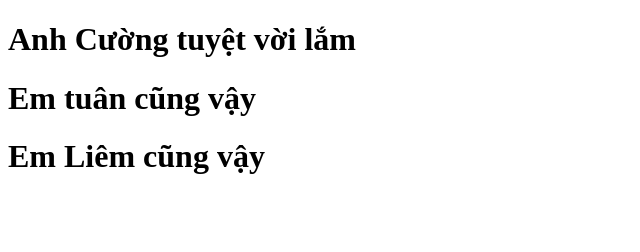
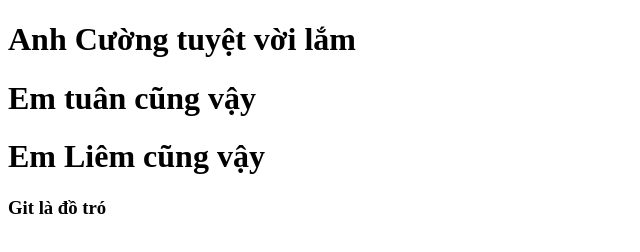
Before and after one commit to khanhlinh1808/GIT_project, a plain HTML site: page index.html in a window 1280 px wide. Shown: the whole page, without its empty margins (0-640 px from the left). Drawn offline with Linux system fonts and the light colour scheme.

Commit message:
new on baga

```diff
--- a/index.html
+++ b/index.html
@@ -12,7 +12,7 @@
     <h1>Anh Cường tuyệt vời lắm</h1>
     <h1>Em tuân cũng vậy</h1>
     <h1>Em Liêm cũng vậy</h1>
-
+    <h3>Git là đồ tró</h3>
 </body>
 
 </html>
```
